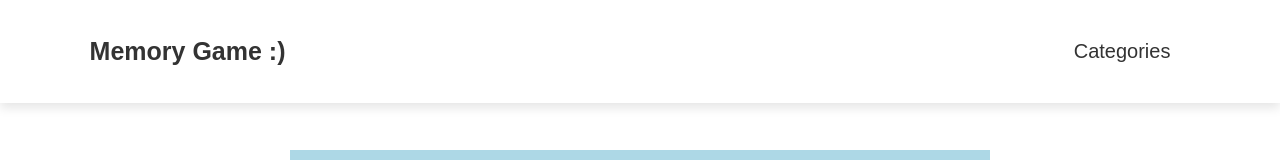
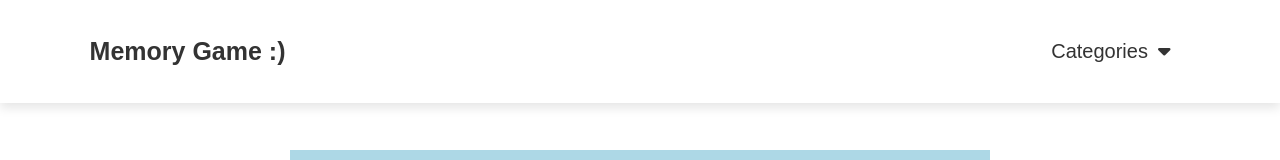
Before and after one commit to KeniaV123/fun-memory-game, a React (Create React App) app: page / in a window 1280 px wide. Shown: the top 160 px of the page. Built offline with nearby package versions, Linux system fonts and the light colour scheme.

Commit message:
menu arrow

```diff
--- a/src/components/navbar/NavbarGame.jsx
+++ b/src/components/navbar/NavbarGame.jsx
@@ -25,6 +25,7 @@ export const NavbarGame = () => {
                     <li className="nav-menu-item">
                         <p className="nav-menu-link nav-link">
                             Categories
+                            <i class="fa-solid fa-caret-down menu-arrow"></i>
                         </p>
                         <ul className="sub-nav-menu">
                             <li className="sub-nav-menu-item"><a href="/" className="nav-menu-link">Dogs</a></li>
--- a/src/styles/components/navbar/_navbar.scss
+++ b/src/styles/components/navbar/_navbar.scss
@@ -110,3 +110,7 @@ header .navbar ul {
         display: initial;
     }
 }
+
+.menu-arrow {
+    padding-left: 10px;
+}
```
